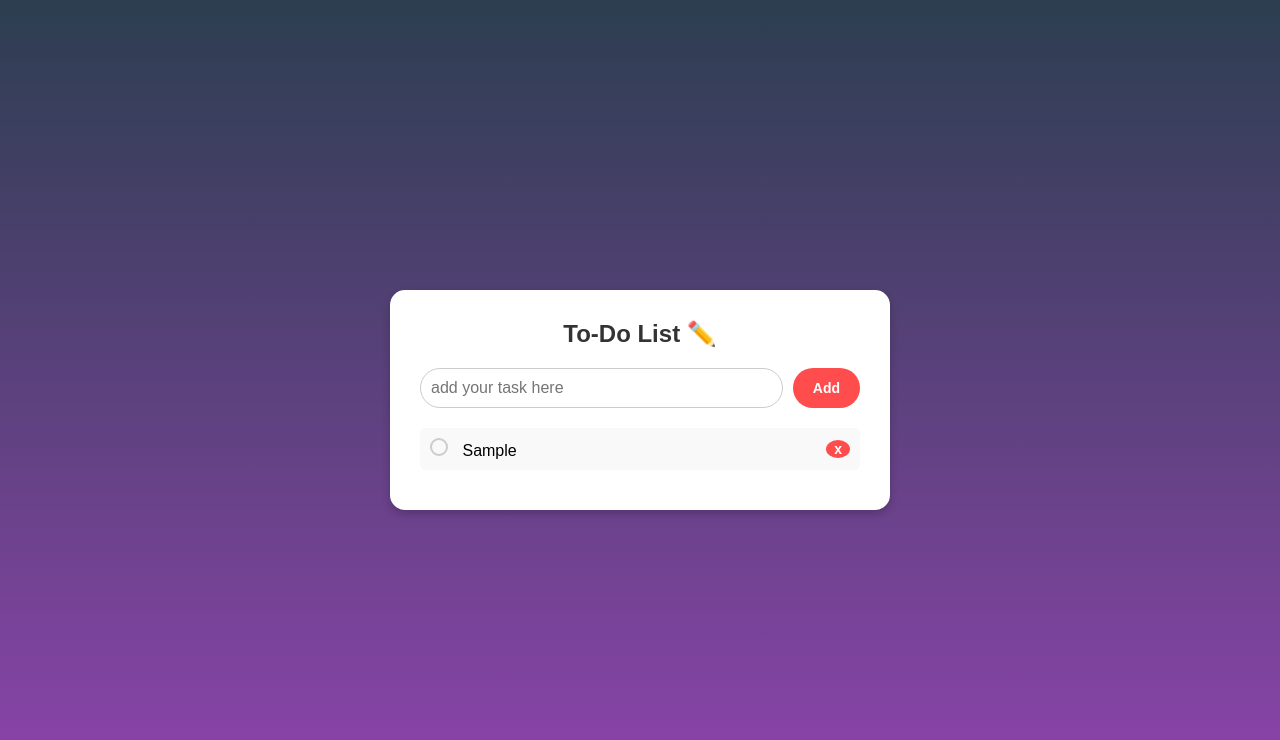
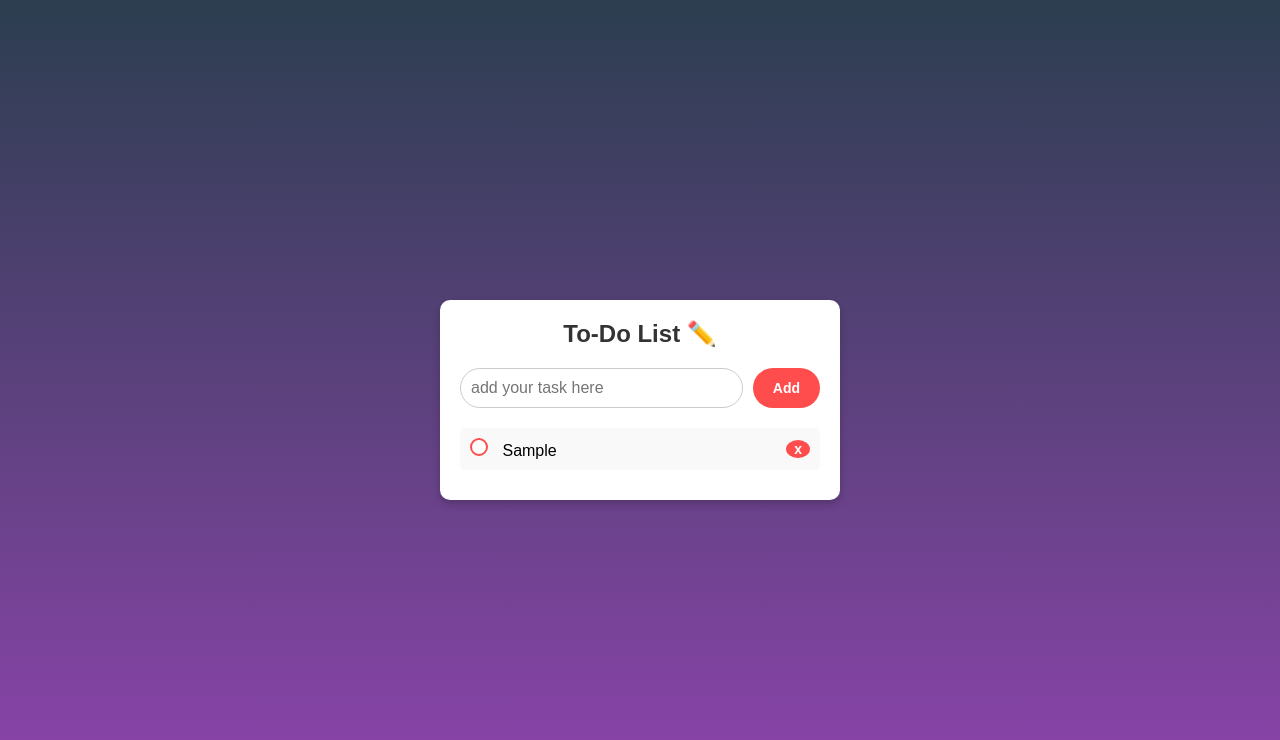
Before and after one commit to lohreddyk/To-Do-List, a plain HTML site: page index.html in a window 1280 px wide. Both pictures are taken after typing "Sample" into the empty fields and a click on the button "Add". Drawn offline with Linux system fonts and the light colour scheme.

Commit message:
Update styles.css

```diff
--- a/styles.css
+++ b/styles.css
@@ -16,10 +16,10 @@ body {
 
 .container {
     background-color: #fff;
-    padding: 30px;
-    border-radius: 15px;
+    padding: 20px;
+    border-radius: 10px;
     width: 100%;
-    max-width: 500px;
+    max-width: 400px;
     box-shadow: 0 4px 8px rgba(0, 0, 0, 0.2);
     text-align: center;
 }
@@ -87,15 +87,15 @@ input[type="checkbox"] {
     appearance: none;
     width: 18px;
     height: 18px;
-    border: 2px solid #ccc;
+    border: 2px solid #ff4d4d;
     border-radius: 50%;
     position: relative;
     cursor: pointer;
+    background-color: #fff;
 }
 
 input[type="checkbox"]:checked {
     background-color: #ff4d4d;
-    border-color: #ff4d4d;
 }
 
 input[type="checkbox"]:checked::after {
```
